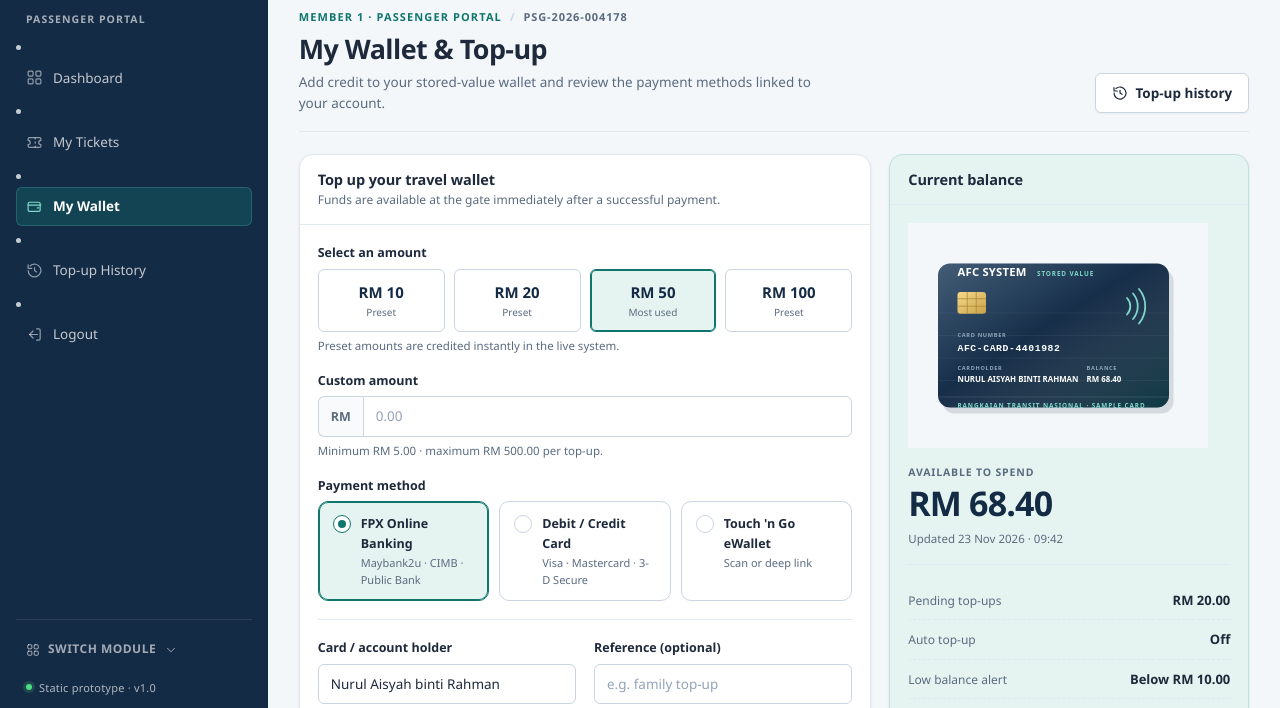
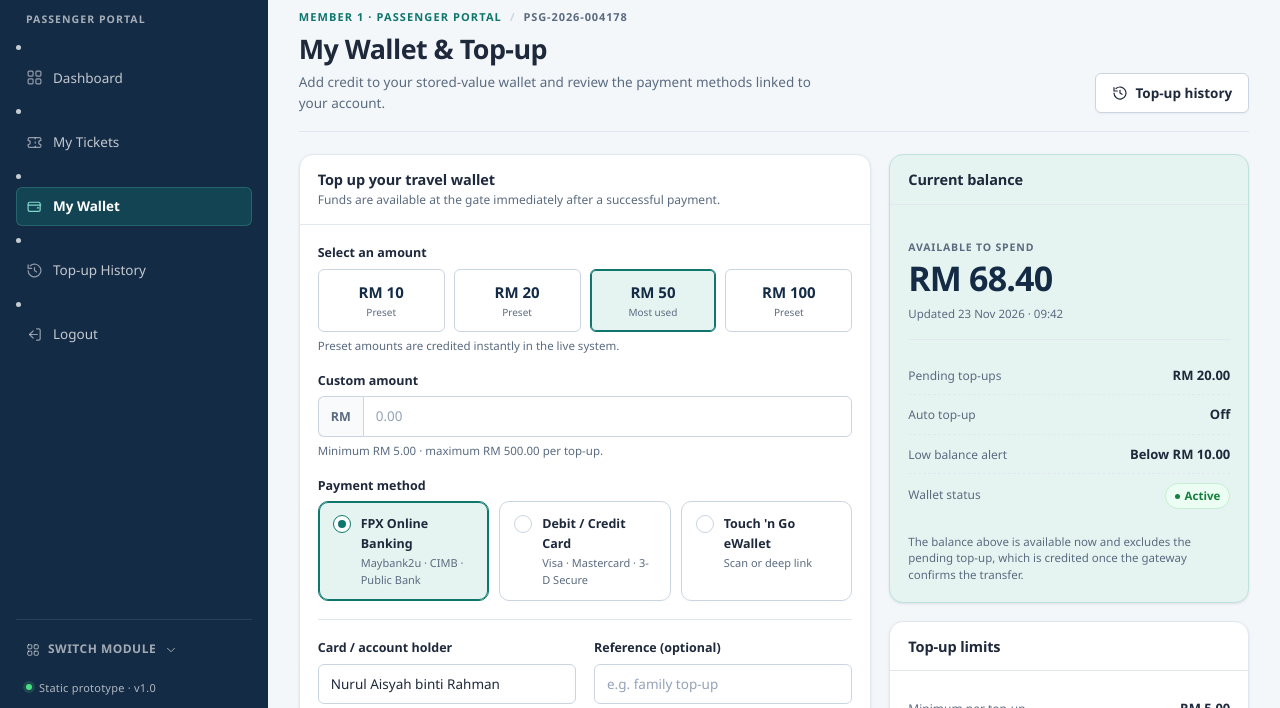
Before and after one commit to aizat40/Source-Code, a plain HTML site: page AFC-System/pages/wallet.html in a window 1280 px wide. Shown: the part 86-794 px from the top of the page. Drawn offline with Linux system fonts and the light colour scheme.

Commit message:
Update wallet.html

```diff
--- a/AFC-System/pages/wallet.html
+++ b/AFC-System/pages/wallet.html
@@ -120,8 +120,8 @@
 
   <div class="stack">
     <section class="card metric--teal"><div class="card__head"><div><h2 class="card__title">Current balance</h2></div></div><div class="card__body">
-      <img class="cardart" src="../assets/images/travel-card.svg" width="400" height="300"
-           alt="Illustration of the AFC stored-value travel card ending 982, held by Nurul Aisyah, balance RM 68.40.">
+      <!--<img class="cardart" src="../assets/images/travel-card.svg" width="400" height="300"
+           alt="Illustration of the AFC stored-value travel card ending 982, held by Nurul Aisyah, balance RM 68.40.">-->
       <p class="mini-label mt-2">Available to spend</p>
       <p class="metric__value" style="font-size:34px;margin-top:4px">RM 68.40</p>
       <p class="hint mt-1">Updated 23 Nov 2026 · 09:42</p>
```
